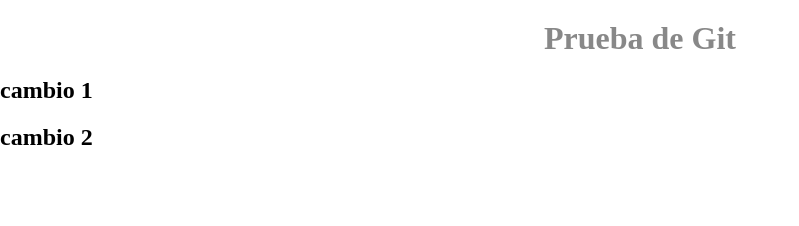
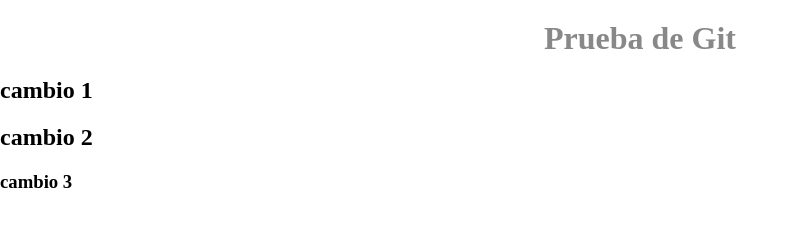
Before and after one commit to martinruizlopez/Prueba, a plain HTML site: page index.html in a window 1280 px wide. Shown: the whole page, without its empty margins (0-799 px from the left). Drawn offline with Linux system fonts and the light colour scheme.

Commit message:
Cambio numero 4

```diff
--- a/index.html
+++ b/index.html
@@ -8,5 +8,6 @@
 <header><h1>Prueba de Git</h1></header>
 <h2>cambio 1</h2>
 <h2>cambio 2</h2>
+<h3>cambio 3</h3>
 </body>
 </html>
```
